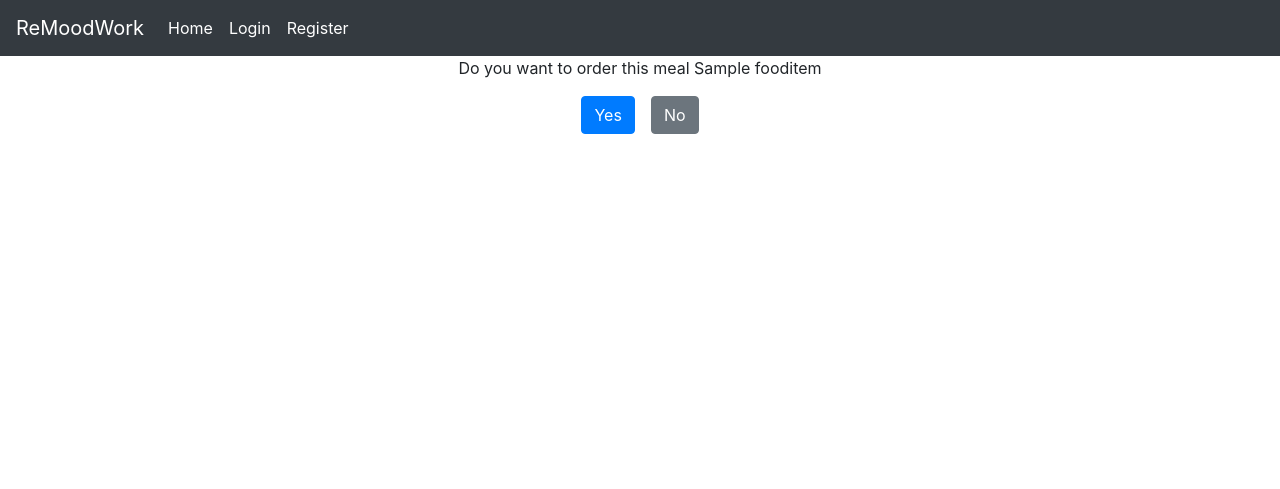
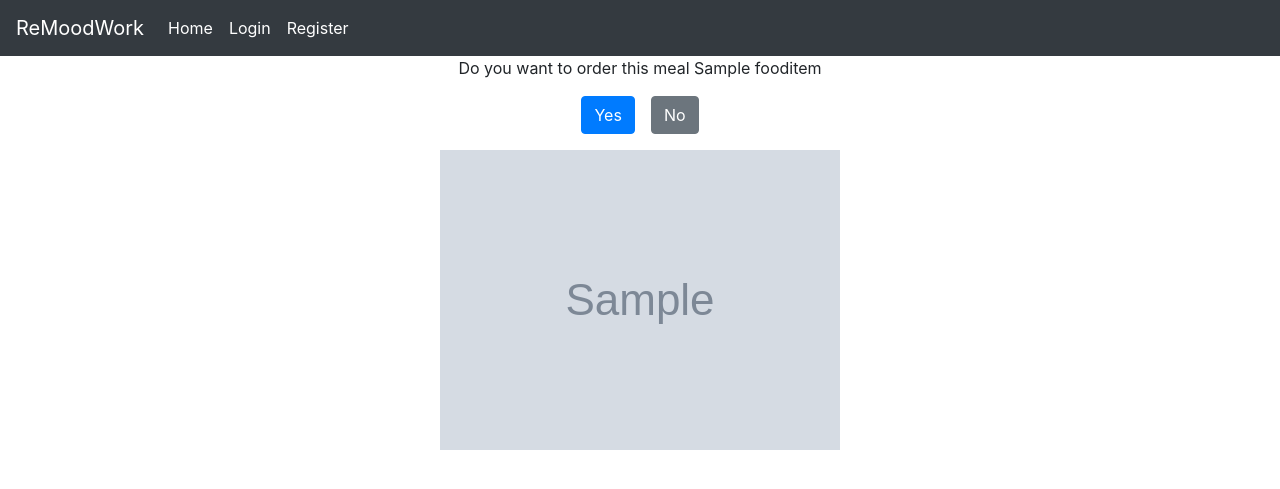
Before and after one commit to Peterisawesome17/ReMoodWork, a Django app: page /employee/1/ordermeal/1 in a window 1280 px wide. Shown: the top 489 px of the page. Run offline with Django 4.2, Linux system fonts and the light colour scheme; tables that the repository leaves empty hold one stand-in row (values such as "Sample post"); grey boxes marked "Sample" are stand-in pictures; some libraries are stand-ins or nearby versions.

Commit message:
Update order_food_meal_plan.html to display food meal item image in remoodwork.

```diff
--- a/remoodwork/workrecords/templates/workrecords/order_food_meal_plan.html
+++ b/remoodwork/workrecords/templates/workrecords/order_food_meal_plan.html
@@ -5,10 +5,13 @@
     <form method="post" action="{% url 'remoodwork-order-meal' pk food_pk %}">
       {% csrf_token %}
       <p style="text-align: center;">Do you want to order this meal {{ food_item.food_name }}</p>
-          <div class="d-flex justify-content-center">
+          <div class="d-flex justify-content-center mb-3">
             <button type="submit" name="order_meal" value="yes" class="btn btn-primary mr-2">Yes</button>
             <button type="submit" name="order_meal" value="no" class="btn btn-secondary ml-2">No</button>
           </div>
+        <div style="display: flex; justify-content: center; align-items: center;">
+            <img src="{{ food_item.food_meal_image.url }}" alt="Image not present" style="height: 300px;">
+        </div>
     </form>
 </body>
 {% endblock content %}
```
